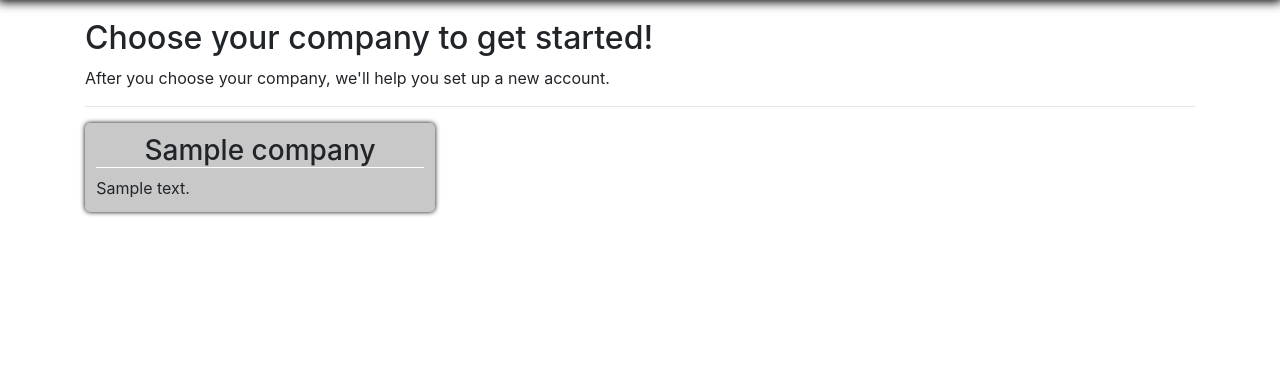
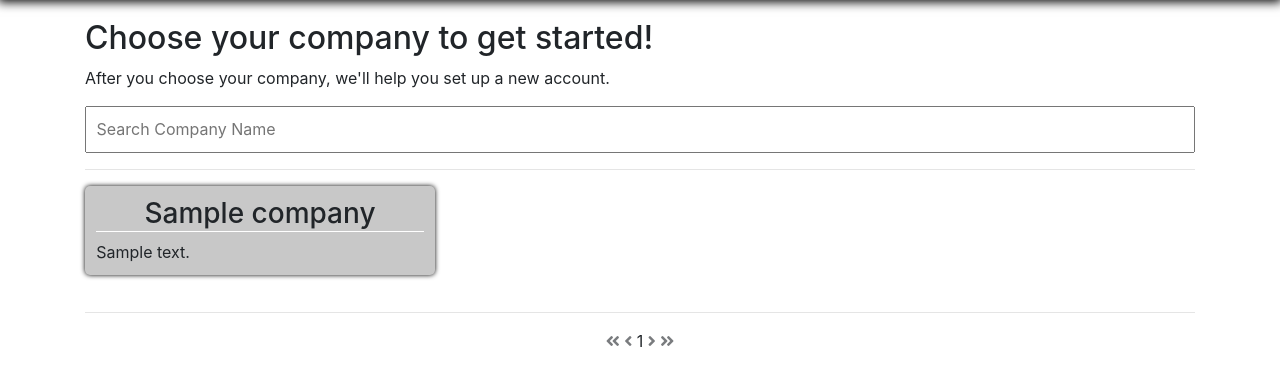
Before and after one commit to bwornom7/Unicoders, a Django app: page /companies/choose/ in a window 1280 px wide. Shown: the part 64-450 px from the top of the page. Run offline with Django 3.2, Linux system fonts and the light colour scheme; tables that the repository leaves empty hold one stand-in row (values such as "Sample post"); style sheets or scripts are compiled from the project's sources; some libraries are stand-ins or nearby versions.

Commit message:
Search/Pagination for Choose

```diff
--- a/checkit/templates/companies/choose.html
+++ b/checkit/templates/companies/choose.html
@@ -8,6 +8,7 @@
   <div class='col-sm-12'>
     <h2>Choose your company to get started!</h2>
     <p>After you choose your company, we'll help you set up a new account.</p>
+    <input value='{% if search %}{{search}}{% endif %}' id='search' type='text' placeholder='Search Company Name' onkeypress='handlesearch(event)'/>
     <hr>
   </div>
 
@@ -20,7 +21,20 @@
         </div>
       </a>
     </div>
+  {% empty %}
+    <div class='col-sm-12'>
+      {% if search %}
+        <p class='lead'>Your search "{{search}}" did not match any companies.</p>
+      {% else %}
+        <p class='lead'>No companies found.</p>
+      {% endif %}
+    </div>
   {% endfor %}
+
+  <div class='col-sm-12'>
+    <hr>
+    {% include 'snippets/pagination.html' with objects=companies %}
+  </div>
 </div>
 
 {% endblock %}
--- a/checkit/views.py
+++ b/checkit/views.py
@@ -129,7 +129,9 @@ def company_index(request):
 @logout_required
 def company_choose(request):
   companies = Company.objects.all()
-  return render(request, 'companies/choose.html', { 'companies': companies })
+  companies = process_params(companies, request.GET, ['name__icontains'])
+  context = process_context(request.GET, { 'companies': companies })
+  return render(request, 'companies/choose.html', context)
 
 @login_required
 def company_new(request):
```
